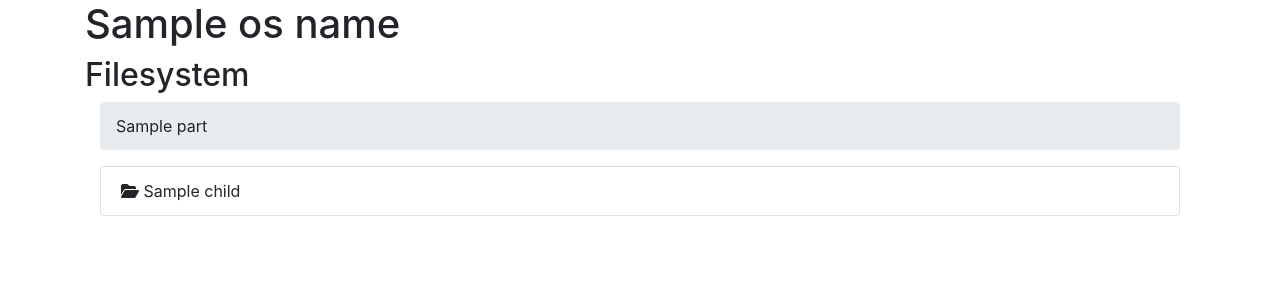
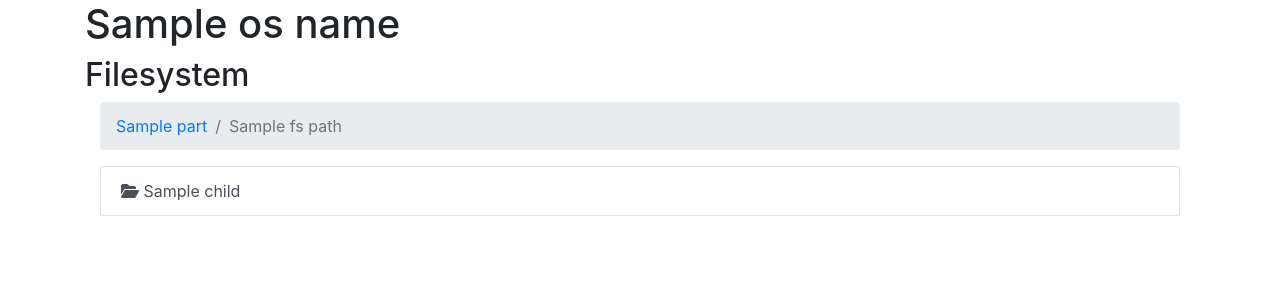
Before and after one commit to OSWatcher/frontend, a Flask app: template app/templates/os_view.html in a window 1280 px wide. Shown: the part 56-356 px from the top of the page. Run offline with Flask 2, Linux system fonts and the light colour scheme; the template is opened without the code that fills it: most values are stand-ins (such as "Sample title", 1, 10 or a date in 2020); some libraries are stand-ins or nearby versions.

Commit message:
os_view: add links in fs breadcrumb

```diff
--- a/app/routes.py
+++ b/app/routes.py
@@ -1,4 +1,5 @@
 from pathlib import PurePath
+from urllib.parse import unquote
 
 from flask import render_template
 from oswatcher.model import OS, InodeType
@@ -15,12 +16,13 @@ def home_page():
 
 
 @app.route('/os/<os_name>')
+@app.route('/os/<os_name>/')
 @app.route('/os/<os_name>/<path:fs_path>')
 def os_view(os_name, fs_path=None):
     if fs_path is None:
         fs_path = PurePath('/')
     else:
-        fs_path = PurePath(fs_path)
+        fs_path = PurePath('/') / unquote(fs_path)
 
     cypher_query = "MATCH (:OS {{name: '{os_name}'}})-[:OWNS_FILESYSTEM]->(root:GraphInode {{name: '/' }})".format(
         os_name=os_name)
@@ -30,4 +32,4 @@ def os_view(os_name, fs_path=None):
     cypher_query += "-[:HAS_CHILD]->(child:GraphInode) RETURN child"
     print(cypher_query)
     cursor = GRAPH.run(cypher_query)
-    return render_template('os_view.html', os_name=os_name, fs_path=fs_path, cursor=cursor, InodeType=InodeType)
+    return render_template('os_view.html', os_name=os_name, fs_path=fs_path, cursor=cursor, InodeType=InodeType, PurePath=PurePath, str=str)
--- a/app/templates/os_view.html
+++ b/app/templates/os_view.html
@@ -6,32 +6,47 @@
   <div class="container">
     <nav aria-label="breadcrumb">
       <ol class="breadcrumb">
-        {% for part in fs_path.parts %}
-            <!-- active ? -->
-            {% if part == fs_path.name %}
-              <li class="breadcrumb-item active" aria-current="page">
-            {% else %}
-              <li class="breadcrumb-item" aria-current="page">
-            {% endif %}
-            <!-- '/' should named 'Root' -->
-            {% if part == '/' %}
-              Root
-            {% else %}
-              {{ part }}
-            {% endif %}
+        {% set ns = namespace(cur_path=PurePath('/')) %}
+        {% for part in fs_path.parts[:-1] %}
+          {% set ns.cur_path = ns.cur_path / part %}
+          {% set folder_name = part %}
+          <!-- '/' should named 'Root' -->
+          {% if part == '/' %}
+            {% set folder_name = 'Root' %}
+          {% endif %}
+          <!-- handle special case with root -->
+          {% if cur_path == PurePath('/') %}
+            {% set cur_fs_path = None %}
+          {% else %}
+            {% set cur_fs_path = str(ns.cur_path) %}
+          {% endif %}
+
+          <li class="breadcrumb-item" aria-current="page">
+          <a href="{{ url_for('os_view', os_name=os_name, fs_path=cur_fs_path) }}">
+            {{ folder_name }}
+          </a>
           </li>
         {% endfor %}
+        <!-- Display active breadcrumb -->
+        {% set folder_name = fs_path.name %}
+        {% if folder_name == '' %}
+            {% set folder_name = 'Root' %}
+        {% endif %}
+        <li class="breadcrumb-item active" aria-current="page">
+          {{ folder_name }}
+        </li>
       </ol>
     </nav>
     <ul class="list-group">
       {% for record in cursor %}
-        <li class="list-group-item">
         {% if InodeType(record['child']['inode_type']) == InodeType.DIR %}
+            <a href="{{ url_for('os_view', os_name=os_name, fs_path=fs_path / record['child']['name'] ) }}" class="list-group-item list-group-item-action">
             <i class="fas fa-folder-open"></i>
           {% else %}
+              <a href="{{ url_for('os_view', os_name=os_name) }}" class="list-group-item list-group-item-action">
             <i class="far fa-file"></i>
         {% endif %}
-        {{ record['child']['name'] }}</li>
+        {{ record['child']['name'] }}</a>
       {% endfor %}
     </ul>
   </div>
```
